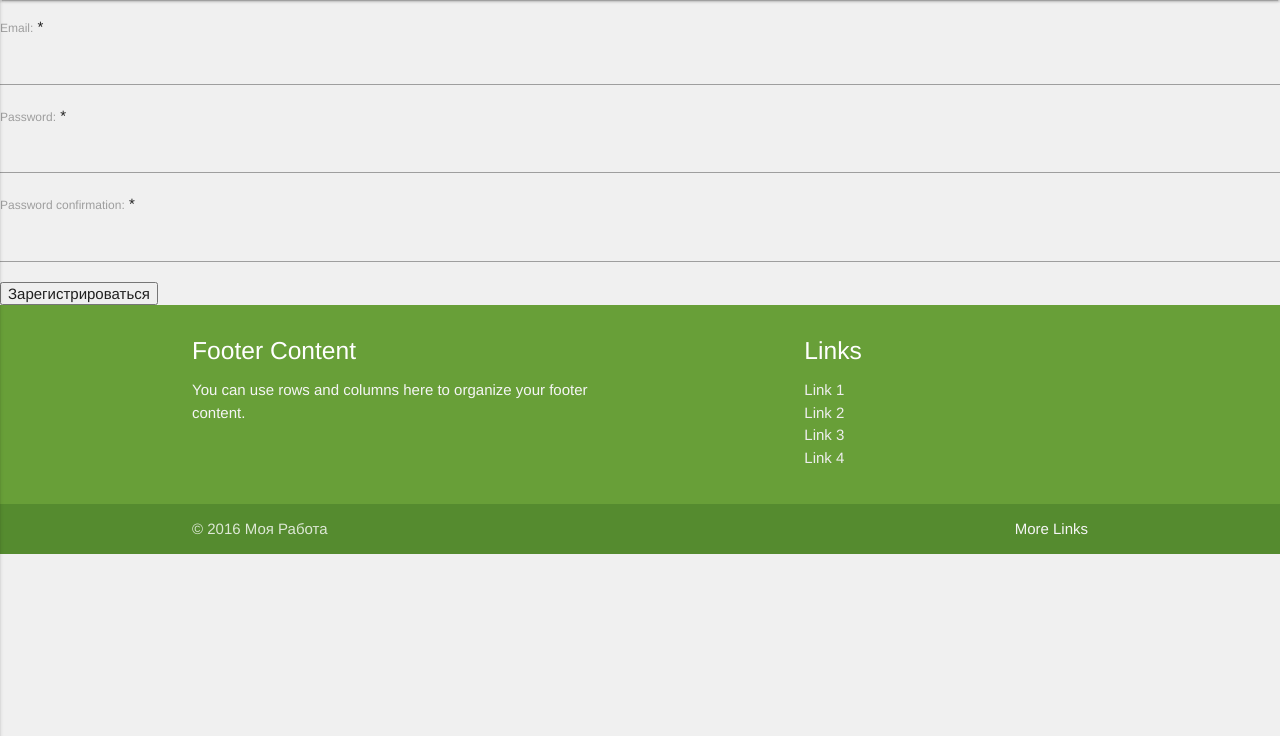
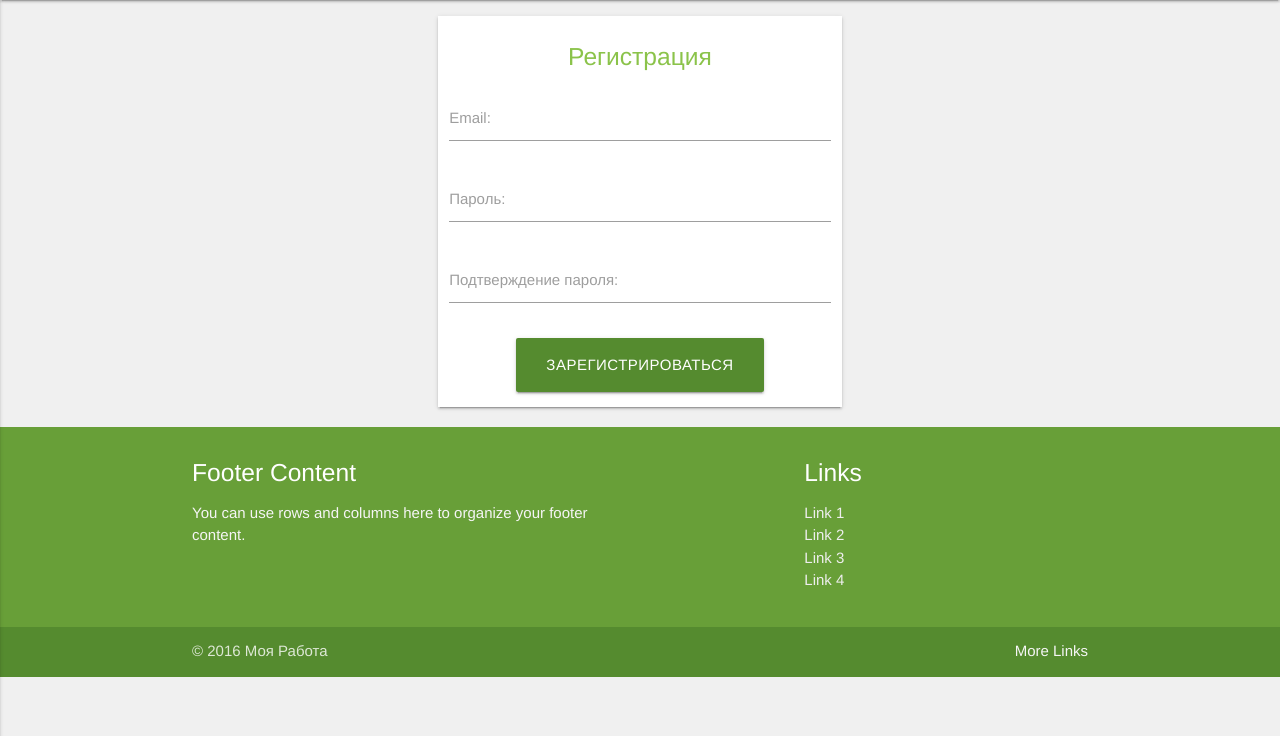
Before and after one commit to Lookyan/goodwork, a Django app: page /signup/ in a window 1280 px wide. Shown: the part 64-800 px from the top of the page. Run offline with Django 3.2, Linux system fonts and the light colour scheme; some libraries are stand-ins or nearby versions; some web fonts are replaced.

Commit message:
russian sign up

```diff
--- a/goodwork/settings.py
+++ b/goodwork/settings.py
@@ -89,7 +89,7 @@ DATABASES = {
 # Internationalization
 # https://docs.djangoproject.com/en/1.8/topics/i18n/
 
-LANGUAGE_CODE = 'en-us'
+LANGUAGE_CODE = 'ru'
 
 TIME_ZONE = 'UTC'
 
--- a/static/style.css
+++ b/static/style.css
@@ -300,3 +300,7 @@ ul.over-hidden {
 .login-form a {
     color: #8bc34a;
 }
+
+.errorlist li {
+    color: red;
+}
--- a/templates/signup.html
+++ b/templates/signup.html
@@ -1,28 +1,44 @@
 {% extends "base.html" %}
+{% load i18n %}
 
 {% block main %}
     <form action="." method="post">
         {% csrf_token %}
-        {{ form.non_field_errors }}
-        {% for error in form.errors %}
-            {{ error }} <br />
-        {% endfor %}
-        {% for field in form %}
-            {% if field.name != "username" %}
-                <div class="field-wrapper">
-                    <div class="label-wrapper">
-                        {{ field.label_tag }}
-                        {% if field.field.required %}<span class="required">*</span>{% endif %}
-                    </div>
-                    <div class="value-wrapper">
-                        {{ field }}
-                        {{ field.errors }}
+        <div class="row">
+        <div class="col s4 offset-s4">
+            <div class="section white z-depth-1 login-form">
+                <div class="row">
+                    <div class="col s12 center-align">
+                        <h5 class="light-green-text">Регистрация</h5>
                     </div>
                 </div>
-            {% endif %}
-        {% endfor %}
-        <div class="submit-wrapper">
-            <input type="submit" value="Зарегистрироваться"/>
+                <div class="row">
+                    {% if form.non_field_errors %}
+                        <p>{{ form.non_field_errors }}</p>
+                    {% endif %}
+                </div>
+                {% for field in form %}
+                    {% if field.name != "username" %}
+                        <div class="row">
+                            {% if field.errors %}
+                                <div class="col s12">
+                                   {{ field.errors }}
+                                </div>
+                            {% endif %}
+                            <div class="col s12 input-field">
+                                {{ field }}
+                                {{ field.label_tag }}
+                            </div>
+                        </div>
+                    {% endif %}
+                {% endfor %}
+                <div class="row">
+                    <div class="col s12 input-field center-align">
+                        <input class="btn-large light-green darken-3" type="submit" value="Зарегистрироваться" />
+                    </div>
+                </div>
+            </div>
+        </div>
         </div>
     </form>
 {% endblock %}
--- a/work/views.py
+++ b/work/views.py
@@ -38,7 +38,7 @@ def signin(request):
 def signup(request):
     if request.method == 'POST':
         data = request.POST.copy()
-        data['username'] = str(int(User.objects.latest('id').id) + 1)
+        data['username'] = str(int(User.objects.latest('id').id) + 1)  # race condition!
         form = SignUpForm(data)
         if form.is_valid():
             user = form.save()
```
Also changed, not shown: 13 other files.
